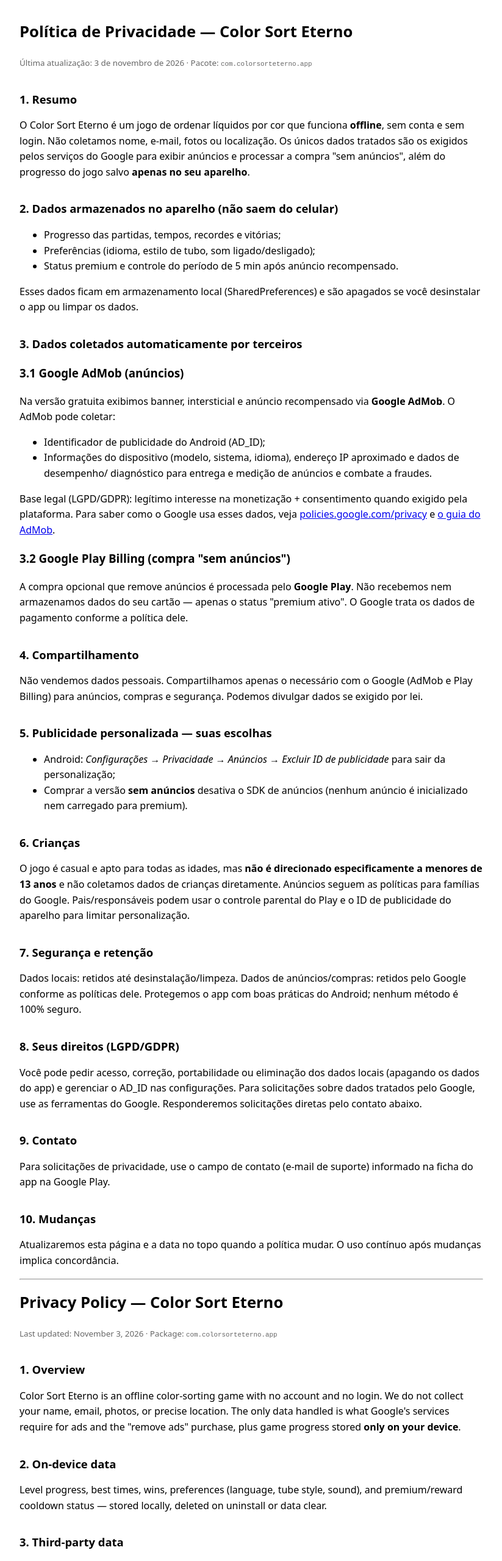
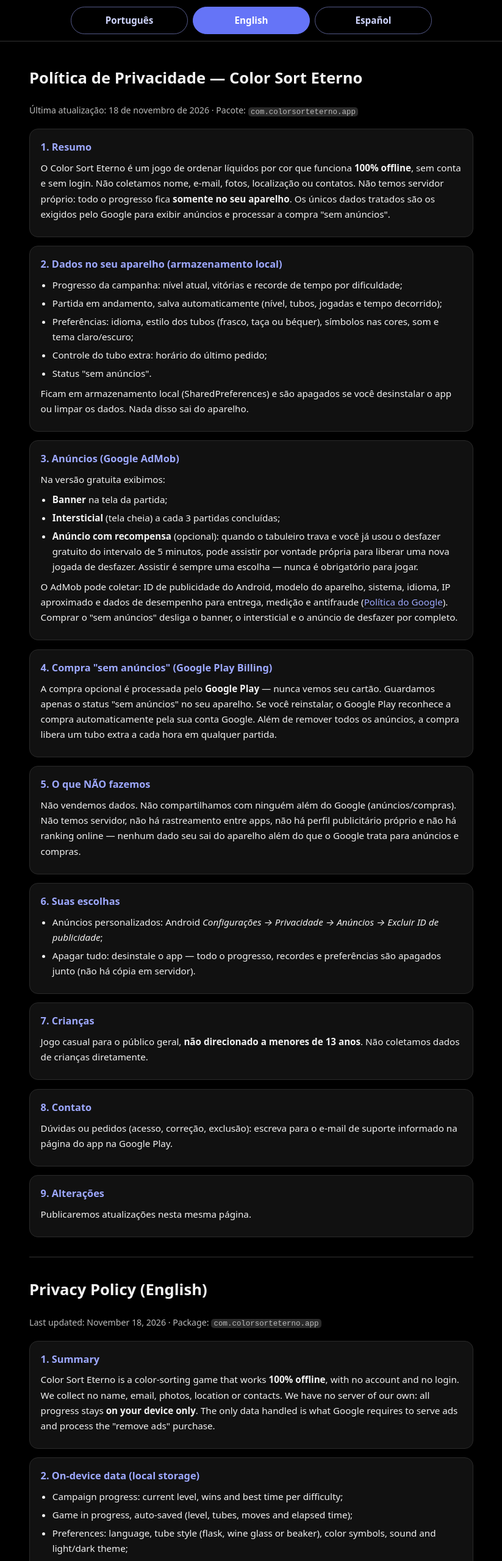
Before and after one commit to unknownbra/colorsort-privacidade, a plain HTML site: page index.html in a window 1280 px wide. Shown: the top 2560 px of the page at 61% size, without its empty margins (228-1051 px from the left). Drawn offline with Linux system fonts and the light colour scheme.

Commit message:
Redesign política de privacidade: layout do Caça Palavras Eterno
- Tema escuro, cards e seletor PT/EN/ES com scroll-spy
- Conteúdo CNPJ real do Color Sort: campanha, símbolos, tubo extra, desfazer com anúncio
- Regras de anúncio conferidas no código (intersticial a cada 3 vitórias, banner, recompensado 5min)

```diff
--- a/index.html
+++ b/index.html
@@ -4,91 +4,139 @@
 <meta charset="utf-8">
 <meta name="viewport" content="width=device-width, initial-scale=1">
 <title>Política de Privacidade — Color Sort Eterno</title>
-<style>body{font-family:system-ui,sans-serif;max-width:760px;margin:2rem auto;padding:0 1rem;line-height:1.6}h1{font-size:1.6rem}h2{font-size:1.15rem;margin-top:2rem}small{color:#666}</style>
+<style>
+:root{color-scheme:dark}
+*{box-sizing:border-box}
+html{scroll-behavior:smooth}
+body{font-family:system-ui,-apple-system,sans-serif;max-width:760px;margin:0 auto;
+padding:5.2rem 1rem 3rem;line-height:1.65;background:#000;color:#f2f2f2;font-size:16px}
+a{color:#9da8ff;text-decoration:none;border-bottom:1px solid #9da8ff55;
+transition:color .15s,border-color .15s,background .15s}
+a:hover,a:focus-visible{color:#fff;border-color:#fff;background:#6574f722;outline:none}
+.lang{position:fixed;top:0;left:0;right:0;z-index:10;display:flex;gap:.5rem;
+justify-content:center;padding:.7rem 1rem;background:rgba(0,0,0,.85);
+backdrop-filter:blur(8px);-webkit-backdrop-filter:blur(8px);border-bottom:1px solid #333}
+.lang a{flex:1;max-width:12rem;text-align:center;border:1px solid #9da8ff88;
+border-radius:999px;padding:.55rem .9rem;font-weight:600;font-size:.95rem;color:#cfd5ff;border-bottom:1px solid #9da8ff88}
+.lang a:hover,.lang a:focus-visible{background:#6574f7;color:#fff;border-color:#6574f7}.lang a.active{background:#6574f7;color:#fff;border-color:#6574f7}
+h1{font-size:1.35rem;margin:1.5rem 0 .25rem;scroll-margin-top:5rem}
+section.card{background:#111;border:1px solid #2a2a2a;border-radius:14px;
+padding:1rem 1.1rem;margin:.9rem 0}
+section.card h2{font-size:1.02rem;margin:0 0 .5rem;color:#9da8ff}
+section.card p,section.card ul{margin:.5rem 0;font-size:.95rem}
+section.card ul{padding-left:1.2rem}
+section.card li{margin:.3rem 0}
+code{background:#2a2a2a;padding:.05em .35em;border-radius:5px;font-size:.88em;
+word-break:break-word}
+small{color:#bbb}
+hr{border:none;border-top:1px solid #333;margin:2rem 0}
+@media(min-width:600px){body{font-size:17px}h1{font-size:1.6rem}}
+</style>
 </head>
 <body>
-<h1>Política de Privacidade — Color Sort Eterno</h1>
-<p><small>Última atualização: 3 de novembro de 2026 · Pacote: <code>com.colorsorteterno.app</code></small></p>
+<h1 id="pt">Política de Privacidade — Color Sort Eterno</h1>
+<p><small>Última atualização: 18 de novembro de 2026 · Pacote: <code>com.colorsorteterno.app</code></small></p>
+<nav class="lang"><a href="#pt" data-lang="pt" class="active">Português</a><a href="#en" data-lang="en">English</a><a href="#es" data-lang="es">Español</a></nav>
 
-<h2>1. Resumo</h2>
-<p>O Color Sort Eterno é um jogo de ordenar líquidos por cor que funciona <strong>offline</strong>, sem conta e sem login. Não coletamos nome, e-mail, fotos ou localização. Os únicos dados tratados são os exigidos pelos serviços do Google para exibir anúncios e processar a compra "sem anúncios", além do progresso do jogo salvo <strong>apenas no seu aparelho</strong>.</p>
-
-<h2>2. Dados armazenados no aparelho (não saem do celular)</h2>
+<section class="card"><h2>1. Resumo</h2>
+<p>O Color Sort Eterno é um jogo de ordenar líquidos por cor que funciona <strong>100% offline</strong>, sem conta e sem login. Não coletamos nome, e-mail, fotos, localização ou contatos. Não temos servidor próprio: todo o progresso fica <strong>somente no seu aparelho</strong>. Os únicos dados tratados são os exigidos pelo Google para exibir anúncios e processar a compra "sem anúncios".</p></section><section class="card"><h2>2. Dados no seu aparelho (armazenamento local)</h2>
 <ul>
-<li>Progresso das partidas, tempos, recordes e vitórias;</li>
-<li>Preferências (idioma, estilo de tubo, som ligado/desligado);</li>
-<li>Status premium e controle do período de 5 min após anúncio recompensado.</li>
+<li>Progresso da campanha: nível atual, vitórias e recorde de tempo por dificuldade;</li>
+<li>Partida em andamento, salva automaticamente (nível, tubos, jogadas e tempo decorrido);</li>
+<li>Preferências: idioma, estilo dos tubos (frasco, taça ou béquer), símbolos nas cores, som e tema claro/escuro;</li>
+<li>Controle do tubo extra: horário do último pedido;</li>
+<li>Status "sem anúncios".</li>
 </ul>
-<p>Esses dados ficam em armazenamento local (SharedPreferences) e são apagados se você desinstalar o app ou limpar os dados.</p>
-
-<h2>3. Dados coletados automaticamente por terceiros</h2>
-<h3>3.1 Google AdMob (anúncios)</h3>
-<p>Na versão gratuita exibimos banner, intersticial e anúncio recompensado via <strong>Google AdMob</strong>. O AdMob pode coletar:</p>
+<p>Ficam em armazenamento local (SharedPreferences) e são apagados se você desinstalar o app ou limpar os dados. Nada disso sai do aparelho.</p></section><section class="card"><h2>3. Anúncios (Google AdMob)</h2>
+<p>Na versão gratuita exibimos:</p>
 <ul>
-<li>Identificador de publicidade do Android (AD_ID);</li>
-<li>Informações do dispositivo (modelo, sistema, idioma), endereço IP aproximado e dados de desempenho/ diagnóstico para entrega e medição de anúncios e combate a fraudes.</li>
+<li><strong>Banner</strong> na tela da partida;</li>
+<li><strong>Intersticial</strong> (tela cheia) a cada 3 partidas concluídas;</li>
+<li><strong>Anúncio com recompensa</strong> (opcional): quando o tabuleiro trava e você já usou o desfazer gratuito do intervalo de 5 minutos, pode assistir por vontade própria para liberar uma nova jogada de desfazer. Assistir é sempre uma escolha — nunca é obrigatório para jogar.</li>
 </ul>
-<p>Base legal (LGPD/GDPR): legítimo interesse na monetização + consentimento quando exigido pela plataforma. Para saber como o Google usa esses dados, veja <a href="https://policies.google.com/privacy">policies.google.com/privacy</a> e <a href="https://support.google.com/admob/answer/6128543">o guia do AdMob</a>.</p>
-<h3>3.2 Google Play Billing (compra "sem anúncios")</h3>
-<p>A compra opcional que remove anúncios é processada pelo <strong>Google Play</strong>. Não recebemos nem armazenamos dados do seu cartão — apenas o status "premium ativo". O Google trata os dados de pagamento conforme a política dele.</p>
-
-<h2>4. Compartilhamento</h2>
-<p>Não vendemos dados pessoais. Compartilhamos apenas o necessário com o Google (AdMob e Play Billing) para anúncios, compras e segurança. Podemos divulgar dados se exigido por lei.</p>
-
-<h2>5. Publicidade personalizada — suas escolhas</h2>
+<p>O AdMob pode coletar: ID de publicidade do Android, modelo do aparelho, sistema, idioma, IP aproximado e dados de desempenho para entrega, medição e antifraude (<a href="https://policies.google.com/privacy">Política do Google</a>). Comprar o "sem anúncios" desliga o banner, o intersticial e o anúncio de desfazer por completo.</p></section><section class="card"><h2>4. Compra "sem anúncios" (Google Play Billing)</h2>
+<p>A compra opcional é processada pelo <strong>Google Play</strong> — nunca vemos seu cartão. Guardamos apenas o status "sem anúncios" no seu aparelho. Se você reinstalar, o Google Play reconhece a compra automaticamente pela sua conta Google. Além de remover todos os anúncios, a compra libera um tubo extra a cada hora em qualquer partida.</p></section><section class="card"><h2>5. O que NÃO fazemos</h2>
+<p>Não vendemos dados. Não compartilhamos com ninguém além do Google (anúncios/compras). Não temos servidor, não há rastreamento entre apps, não há perfil publicitário próprio e não há ranking online — nenhum dado seu sai do aparelho além do que o Google trata para anúncios e compras.</p></section><section class="card"><h2>6. Suas escolhas</h2>
 <ul>
-<li>Android: <em>Configurações → Privacidade → Anúncios → Excluir ID de publicidade</em> para sair da personalização;</li>
-<li>Comprar a versão <strong>sem anúncios</strong> desativa o SDK de anúncios (nenhum anúncio é inicializado nem carregado para premium).</li>
+<li>Anúncios personalizados: Android <em>Configurações → Privacidade → Anúncios → Excluir ID de publicidade</em>;</li>
+<li>Apagar tudo: desinstale o app — todo o progresso, recordes e preferências são apagados junto (não há cópia em servidor).</li>
+</ul></section><section class="card"><h2>7. Crianças</h2>
+<p>Jogo casual para o público geral, <strong>não direcionado a menores de 13 anos</strong>. Não coletamos dados de crianças diretamente.</p></section><section class="card"><h2>8. Contato</h2>
+<p>Dúvidas ou pedidos (acesso, correção, exclusão): escreva para o e-mail de suporte informado na página do app na Google Play.</p></section><section class="card"><h2>9. Alterações</h2>
+<p>Publicaremos atualizações nesta mesma página.</p></section><hr>
+<h1 id="en">Privacy Policy (English)</h1>
+<p><small>Last updated: November 18, 2026 · Package: <code>com.colorsorteterno.app</code></small></p>
+<section class="card"><h2>1. Summary</h2>
+<p>Color Sort Eterno is a color-sorting game that works <strong>100% offline</strong>, with no account and no login. We collect no name, email, photos, location or contacts. We have no server of our own: all progress stays <strong>on your device only</strong>. The only data handled is what Google requires to serve ads and process the "remove ads" purchase.</p></section><section class="card"><h2>2. On-device data (local storage)</h2>
+<ul>
+<li>Campaign progress: current level, wins and best time per difficulty;</li>
+<li>Game in progress, auto-saved (level, tubes, moves and elapsed time);</li>
+<li>Preferences: language, tube style (flask, wine glass or beaker), color symbols, sound and light/dark theme;</li>
+<li>Extra-tube control: time of the last request;</li>
+<li>"Remove ads" status.</li>
 </ul>
-
-<h2>6. Crianças</h2>
-<p>O jogo é casual e apto para todas as idades, mas <strong>não é direcionado especificamente a menores de 13 anos</strong> e não coletamos dados de crianças diretamente. Anúncios seguem as políticas para famílias do Google. Pais/responsáveis podem usar o controle parental do Play e o ID de publicidade do aparelho para limitar personalização.</p>
-
-<h2>7. Segurança e retenção</h2>
-<p>Dados locais: retidos até desinstalação/limpeza. Dados de anúncios/compras: retidos pelo Google conforme as políticas dele. Protegemos o app com boas práticas do Android; nenhum método é 100% seguro.</p>
-
-<h2>8. Seus direitos (LGPD/GDPR)</h2>
-<p>Você pode pedir acesso, correção, portabilidade ou eliminação dos dados locais (apagando os dados do app) e gerenciar o AD_ID nas configurações. Para solicitações sobre dados tratados pelo Google, use as ferramentas do Google. Responderemos solicitações diretas pelo contato abaixo.</p>
-
-<h2>9. Contato</h2>
-<p>Para solicitações de privacidade, use o campo de contato (e-mail de suporte) informado na ficha do app na Google Play.</p>
-
-<h2>10. Mudanças</h2>
-<p>Atualizaremos esta página e a data no topo quando a política mudar. O uso contínuo após mudanças implica concordância.</p>
-
-<hr>
-<h1>Privacy Policy — Color Sort Eterno</h1>
-<p><small>Last updated: November 3, 2026 · Package: <code>com.colorsorteterno.app</code></small></p>
-<h2>1. Overview</h2>
-<p>Color Sort Eterno is an offline color-sorting game with no account and no login. We do not collect your name, email, photos, or precise location. The only data handled is what Google's services require for ads and the "remove ads" purchase, plus game progress stored <strong>only on your device</strong>.</p>
-<h2>2. On-device data</h2>
-<p>Level progress, best times, wins, preferences (language, tube style, sound), and premium/reward cooldown status — stored locally, deleted on uninstall or data clear.</p>
-<h2>3. Third-party data</h2>
-<p><strong>Google AdMob</strong> (free version: banner, interstitial, rewarded) may collect the Android advertising ID, device/OS/language info, approximate IP, and performance/diagnostic data for ad delivery, measurement, and fraud prevention (<a href="https://policies.google.com/privacy">Google Privacy Policy</a>). <strong>Google Play Billing</strong> processes the optional "remove ads" purchase; we only see premium status, never card data.</p>
-<h2>4. Sharing</h2>
-<p>We never sell personal data. Data is shared only with Google as needed for ads, purchases, and security, or as required by law.</p>
-<h2>5. Your choices</h2>
-<p>Opt out of personalized ads via Android <em>Settings → Privacy → Ads → Delete advertising ID</em>. Buying premium disables the ads SDK entirely.</p>
-<h2>6. Children</h2>
-<p>Family-friendly but <strong>not specifically directed to children under 13</strong>; we collect no children's data directly. Parents can use Play parental controls and the device ad-ID setting.</p>
-<h2>7. Contact</h2>
-<p>For privacy requests, use the contact field (support email) listed on the app's Google Play page.</p>
-<hr>
-<h1>Política de Privacidad — Color Sort Eterno</h1>
-<p><small>Última actualización: 3 de noviembre de 2026 · Paquete: <code>com.colorsorteterno.app</code></small></p>
-<h2>1. Resumen</h2>
-<p>Color Sort Eterno es un juego de ordenar líquidos por color que funciona <strong>sin conexión</strong>, sin cuenta y sin inicio de sesión. No recopilamos nombre, correo electrónico, fotos ni ubicación precisa. Los únicos datos tratados son los que exigen los servicios de Google para mostrar anuncios y procesar la compra «sin anuncios», además del progreso del juego guardado <strong>solo en tu dispositivo</strong>.</p>
-<h2>2. Datos en el dispositivo</h2>
-<p>Progreso de niveles, mejores tiempos, victorias, preferencias (idioma, estilo de tubo, sonido) y estado premium/enfriamiento de recompensa — almacenados localmente, eliminados al desinstalar o borrar datos.</p>
-<h2>3. Datos de terceros</h2>
-<p><strong>Google AdMob</strong> (versión gratuita: banner, intersticial, recompensado) puede recopilar el ID de publicidad de Android, información del dispositivo/sistema/idioma, IP aproximada y datos de rendimiento/diagnóstico para entrega y medición de anuncios y prevención de fraude (<a href="https://policies.google.com/privacy">Política de privacidad de Google</a>). <strong>Google Play Billing</strong> procesa la compra opcional «sin anuncios»; solo vemos el estado premium, nunca los datos de la tarjeta.</p>
-<h2>4. Compartir datos</h2>
-<p>Nunca vendemos datos personales. Solo compartimos con Google lo necesario para anuncios, compras y seguridad, o cuando lo exija la ley.</p>
-<h2>5. Tus opciones</h2>
-<p>Desactiva la personalización en <em>Ajustes → Privacidad → Anuncios → Eliminar ID de publicidad</em>. Comprar la versión premium desactiva el SDK de anuncios por completo.</p>
-<h2>6. Niños</h2>
-<p>Apto para toda la familia, pero <strong>no dirigido específicamente a menores de 13 años</strong>; no recopilamos datos de niños directamente. Los padres pueden usar el control parental de Play y el ajuste del ID de publicidad.</p>
-<h2>7. Contacto</h2>
-<p>Para solicitudes de privacidad, usa el campo de contacto (correo de soporte) indicado en la ficha del juego en Google Play.</p>
+<p>Stored in local storage (SharedPreferences) and deleted if you uninstall the app or clear its data. None of it leaves your device.</p></section><section class="card"><h2>3. Ads (Google AdMob)</h2>
+<p>The free version shows:</p>
+<ul>
+<li>A <strong>banner</strong> on the game screen;</li>
+<li>An <strong>interstitial</strong> (full screen) every 3 completed matches;</li>
+<li>An <strong>optional rewarded ad</strong>: when the board is stuck and your free undo for the 5-minute window is used up, you may watch it voluntarily to unlock a new undo. Watching is always a choice — never required to play.</li>
+</ul>
+<p>AdMob may collect the Android advertising ID, device/OS/language info, approximate IP and performance data for delivery, measurement and anti-fraud (<a href="https://policies.google.com/privacy">Google Privacy Policy</a>). Buying "remove ads" disables the banner, the interstitial and the undo ad entirely.</p></section><section class="card"><h2>4. "Remove ads" purchase (Google Play Billing)</h2>
+<p>The optional purchase is processed by <strong>Google Play</strong> — we never see your card. We only keep the "remove ads" status on your device. If you reinstall, Google Play automatically recognizes the purchase through your Google account. Besides removing every ad, the purchase unlocks one extra tube per hour in any match.</p></section><section class="card"><h2>5. What we do NOT do</h2>
+<p>We never sell data. We share with nobody beyond Google (ads/purchases). We have no server, no cross-app tracking, no proprietary ad profiling and no online leaderboard — no data of yours leaves the device beyond what Google handles for ads and purchases.</p></section><section class="card"><h2>6. Your choices</h2>
+<ul>
+<li>Personalized ads: Android <em>Settings → Privacy → Ads → Delete advertising ID</em>;</li>
+<li>Delete everything: uninstall the app — all progress, records and preferences are wiped with it (there is no server copy).</li>
+</ul></section><section class="card"><h2>7. Children</h2>
+<p>A casual game for the general public, <strong>not directed at children under 13</strong>. We do not collect children's data directly.</p></section><section class="card"><h2>8. Contact</h2>
+<p>Questions or requests (access, correction, deletion): write to the support email listed on the app's Google Play page.</p></section><section class="card"><h2>9. Changes</h2>
+<p>We will post updates on this same page.</p></section><hr>
+<h1 id="es">Política de Privacidad — Color Sort Eterno</h1>
+<p><small>Última actualización: 18 de noviembre de 2026 · Paquete: <code>com.colorsorteterno.app</code></small></p>
+<section class="card"><h2>1. Resumen</h2>
+<p>Color Sort Eterno es un juego de ordenar líquidos por color que funciona <strong>100% sin conexión</strong>, sin cuenta. No recopilamos nombre, correo, fotos, ubicación ni contactos. No tenemos servidor propio: todo el progreso queda <strong>solo en tu dispositivo</strong>. Solo tratamos lo que Google exige para anuncios y la compra «sin anuncios».</p></section><section class="card"><h2>2. Datos en tu dispositivo (almacenamiento local)</h2>
+<ul>
+<li>Progreso de la campaña: nivel actual, victorias y mejor tiempo por dificultad;</li>
+<li>Partida en curso, guardada automáticamente (nivel, tubos, jugadas y tiempo transcurrido);</li>
+<li>Preferencias: idioma, estilo de los tubos (frasco, copa o vaso de precipitados), símbolos en los colores, sonido y tema claro/oscuro;</li>
+<li>Control del tubo extra: hora del último pedido;</li>
+<li>Estado «sin anuncios».</li>
+</ul>
+<p>Se guardan en almacenamiento local (SharedPreferences) y se borran si desinstalas la app o borras sus datos. Nada de esto sale del dispositivo.</p></section><section class="card"><h2>3. Anuncios (Google AdMob)</h2>
+<p>En la versión gratuita mostramos:</p>
+<ul>
+<li><strong>Banner</strong> en la pantalla de juego;</li>
+<li><strong>Intersticial</strong> (pantalla completa) cada 3 partidas completadas;</li>
+<li><strong>Anuncio con recompensa</strong> (opcional): cuando el tablero se traba y ya usaste el deshacer gratis del intervalo de 5 minutos, puedes verlo por voluntad propia para liberar un nuevo deshacer. Verlo siempre es una elección — nunca es obligatorio para jugar.</li>
+</ul>
+<p>AdMob puede recopilar: ID de publicidad de Android, modelo del dispositivo, sistema, idioma, IP aproximada y datos de rendimiento para entrega, medición y antifraude (<a href="https://policies.google.com/privacy">Política de Google</a>). Comprar «sin anuncios» desactiva el banner, el intersticial y el anuncio de deshacer por completo.</p></section><section class="card"><h2>4. Compra «sin anuncios» (Google Play Billing)</h2>
+<p>La compra opcional la procesa <strong>Google Play</strong> — nunca vemos tu tarjeta. Solo guardamos el estado «sin anuncios» en tu dispositivo. Si reinstalas, Google Play reconoce la compra automáticamente con tu cuenta de Google. Además de quitar todos los anuncios, la compra desbloquea un tubo extra cada hora en cualquier partida.</p></section><section class="card"><h2>5. Lo que NO hacemos</h2>
+<p>No vendemos datos. No compartimos con nadie más que Google (anuncios/compras). No tenemos servidor, no hay rastreo entre apps, ni perfil publicitario propio, ni ranking en línea — ningún dato tuyo sale del dispositivo más allá de lo que Google trata para anuncios y compras.</p></section><section class="card"><h2>6. Tus opciones</h2>
+<ul>
+<li>Anuncios personalizados: Android <em>Ajustes → Privacidad → Anuncios → Eliminar ID de publicidad</em>;</li>
+<li>Borrar todo: desinstala la app — todo el progreso, récords y preferencias se borran con ella (no hay copia en servidor).</li>
+</ul></section><section class="card"><h2>7. Niños</h2>
+<p>Juego casual para público general, <strong>no dirigido a menores de 13 años</strong>. No recopilamos datos de niños directamente.</p></section><section class="card"><h2>8. Contacto</h2>
+<p>Dudas o solicitudes (acceso, corrección, eliminación): escribe al correo de soporte indicado en la página de la app en Google Play.</p></section><section class="card"><h2>9. Cambios</h2>
+<p>Publicaremos las actualizaciones en esta misma página.</p></section>
+<script>
+(function(){
+var links={pt:document.querySelector('[data-lang="pt"]'),en:document.querySelector('[data-lang="en"]'),es:document.querySelector('[data-lang="es"]')};
+function setActive(id){for(var k in links){if(links[k])links[k].classList.toggle('active',k===id);}}
+function tops(){var y=window.scrollY,o={};
+['pt','en','es'].forEach(function(i){var h=document.getElementById(i);
+o[i]=h?h.getBoundingClientRect().top+y:0;});return o;}
+function cur(){var t=tops(),line=window.scrollY+window.innerHeight*0.5;
+if(line>=t.es)return 'es';if(line>=t.en)return 'en';return 'pt';}
+var tick=false;
+function upd(){tick=false;setActive(cur());}
+window.addEventListener('scroll',function(){if(tick)return;tick=true;
+requestAnimationFrame(upd);},{passive:true});
+window.addEventListener('resize',upd);
+for(var k in links){(function(id){links[id].addEventListener('click',function(){setActive(id);});})(k);}
+upd();
+})();
+</script>
 </body>
 </html>
```
